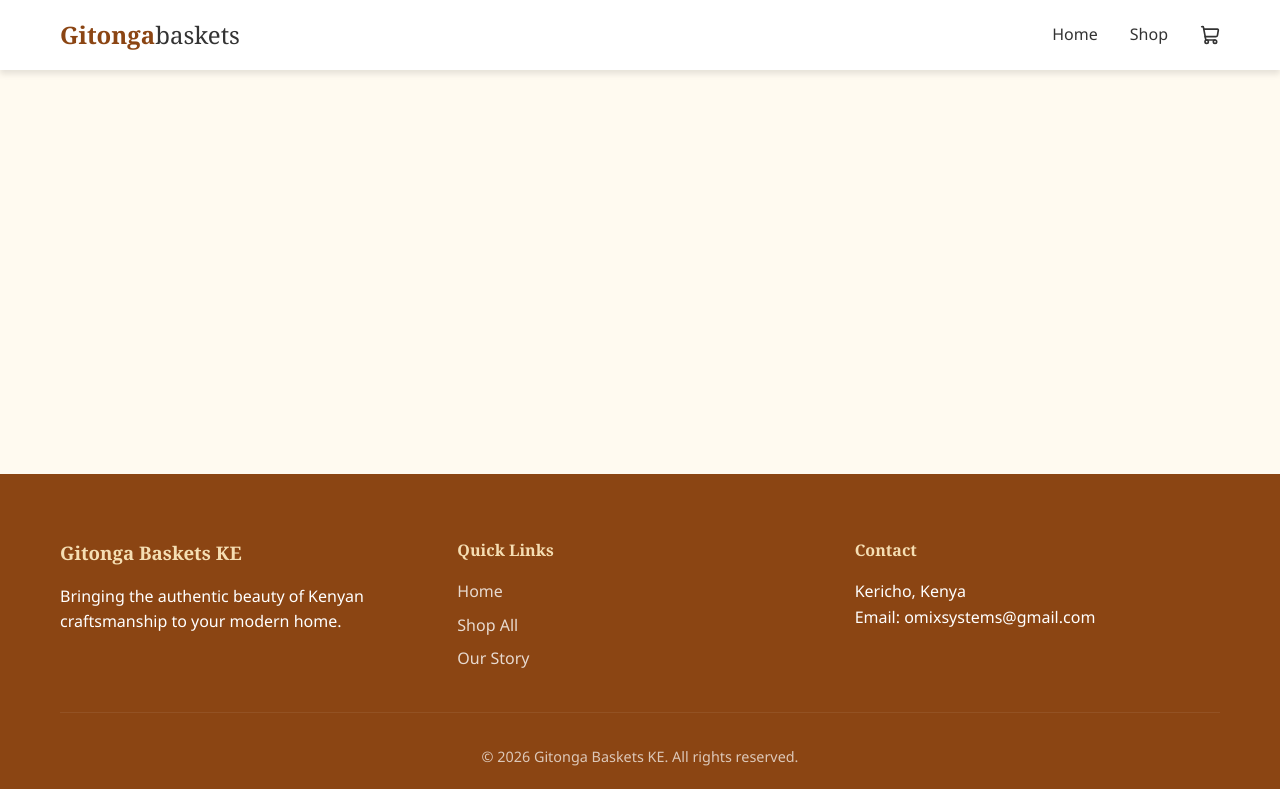
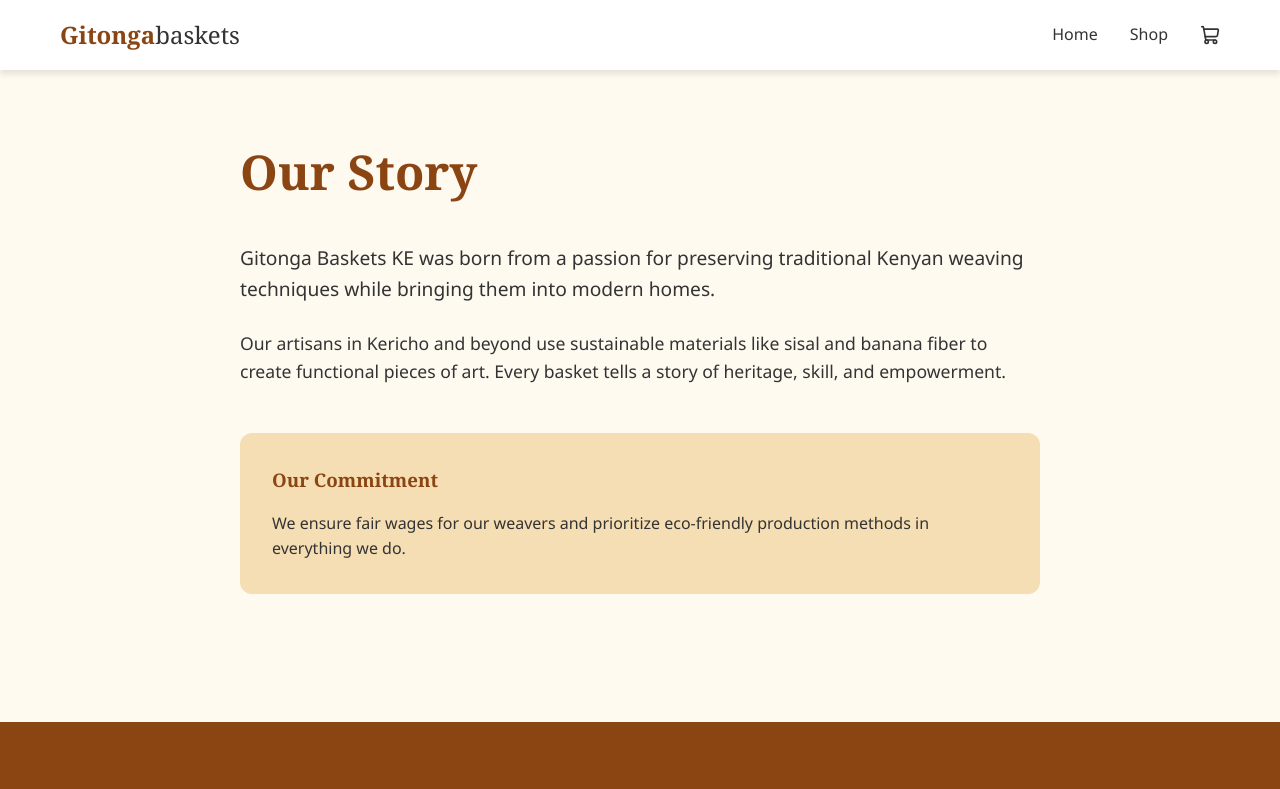
Before and after one commit to innercircle254/gitonga-baskets-ke, a React (Vite) app: page /about in a window 1280 px wide. Shown: the top 789 px of the page. Built offline with nearby package versions, Linux system fonts and the light colour scheme.

Commit message:
Final check: All pages working, images enabled everywhere

```diff
--- a/src/App.tsx
+++ b/src/App.tsx
@@ -7,6 +7,7 @@ import Home from './pages/Home';
 import Shop from './pages/Shop';
 import ProductDetail from './pages/ProductDetail';
 import Cart from './pages/Cart';
+import About from './pages/About';
 
 const App: React.FC = () => {
   return (
@@ -20,6 +21,7 @@ const App: React.FC = () => {
               <Route path="/shop" element={<Shop />} />
               <Route path="/product/:id" element={<ProductDetail />} />
               <Route path="/cart" element={<Cart />} />
+              <Route path="/about" element={<About />} />
             </Routes>
           </main>
           <Footer />
--- /dev/null
+++ b/src/pages/About.tsx
@@ -0,0 +1,24 @@
+import React from 'react';
+import styles from './ProductDetail.module.css';
+
+const About: React.FC = () => {
+  return (
+    <div className="container">
+      <div style={{ padding: '4rem 0', maxWidth: '800px', margin: '0 auto' }}>
+        <h1 style={{ fontSize: '3rem', marginBottom: '2rem' }}>Our Story</h1>
+        <p style={{ fontSize: '1.2rem', marginBottom: '1.5rem' }}>
+          Gitonga Baskets KE was born from a passion for preserving traditional Kenyan weaving techniques while bringing them into modern homes.
+        </p>
+        <p style={{ fontSize: '1.1rem', marginBottom: '1.5rem' }}>
+          Our artisans in Kericho and beyond use sustainable materials like sisal and banana fiber to create functional pieces of art. Every basket tells a story of heritage, skill, and empowerment.
+        </p>
+        <div style={{ marginTop: '3rem', padding: '2rem', background: '#F5DEB3', borderRadius: '12px' }}>
+          <h3 style={{ marginBottom: '1rem' }}>Our Commitment</h3>
+          <p>We ensure fair wages for our weavers and prioritize eco-friendly production methods in everything we do.</p>
+        </div>
+      </div>
+    </div>
+  );
+};
+
+export default About;
--- a/src/pages/Cart.tsx
+++ b/src/pages/Cart.tsx
@@ -23,7 +23,13 @@ const Cart: React.FC = () => {
         <div className={styles.items}>
           {cart.map(item => (
             <div key={item.id} className={styles.item}>
-              <div className={styles.itemImage} style={{ backgroundColor: item.imageColor }}></div>
+              <div className={styles.itemImage}>
+                {item.image ? (
+                  <img src={item.image} alt={item.name} className={styles.thumbImage} />
+                ) : (
+                  <div className={styles.imagePlaceholder} style={{ backgroundColor: item.imageColor }}></div>
+                )}
+              </div>
               <div className={styles.itemInfo}>
                 <h3>{item.name}</h3>
                 <p>KES {item.price.toLocaleString()}</p>
--- a/src/pages/ProductDetail.tsx
+++ b/src/pages/ProductDetail.tsx
@@ -23,8 +23,12 @@ const ProductDetail: React.FC = () => {
   return (
     <div className="container">
       <div className={styles.detailGrid}>
-        <div className={styles.imageSection} style={{ backgroundColor: basket.imageColor }}>
-          {/* Stylized placeholder */}
+        <div className={styles.imageSection}>
+          {basket.image ? (
+            <img src={basket.image} alt={basket.name} className={styles.productImage} />
+          ) : (
+            <div className={styles.imagePlaceholder} style={{ backgroundColor: basket.imageColor }}></div>
+          )}
         </div>
         <div className={styles.infoSection}>
           <span className={styles.category}>{basket.category}</span>
```
Also changed, not shown: gitonga-baskets-ke/src/assets/gitonga5.jpg (deleted).
